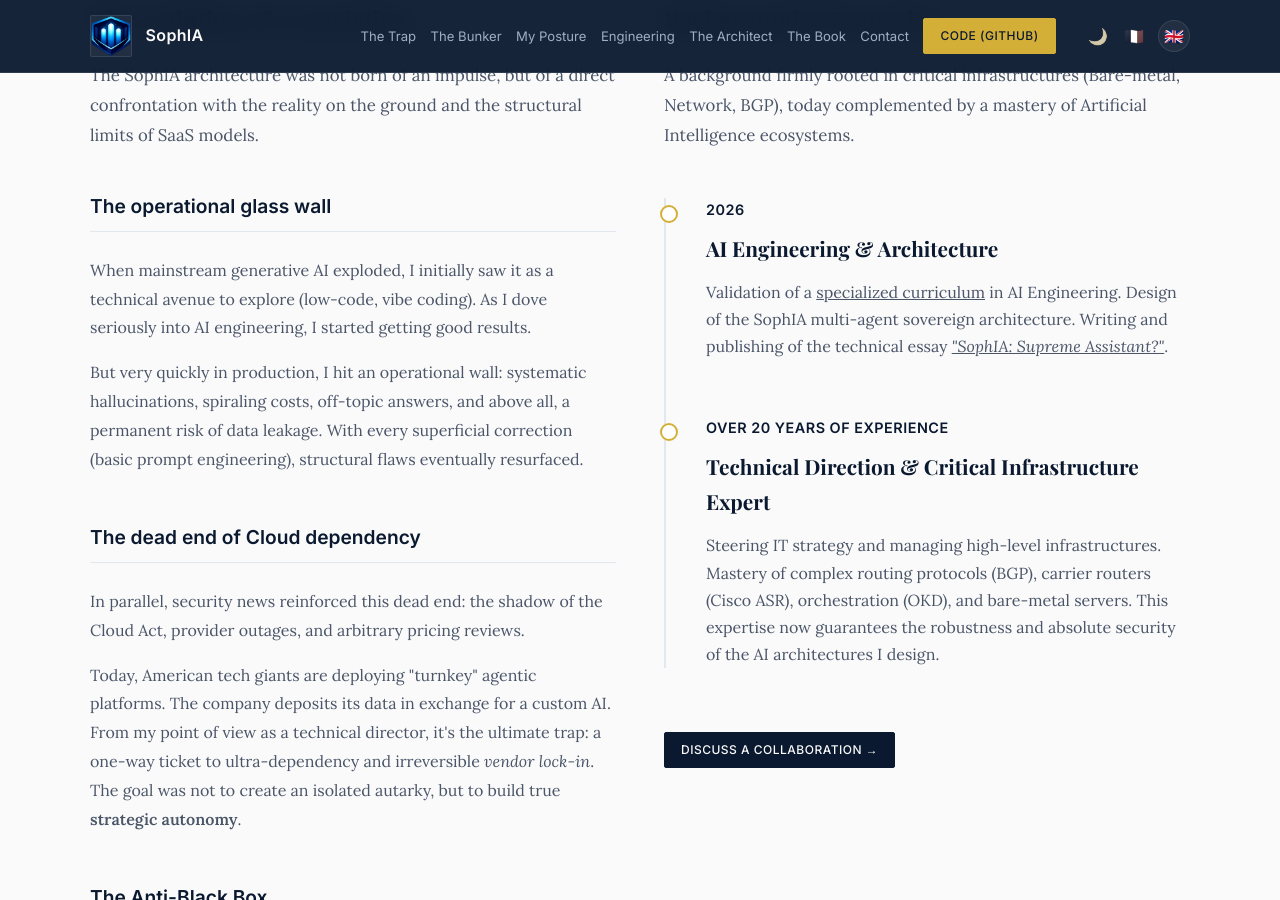
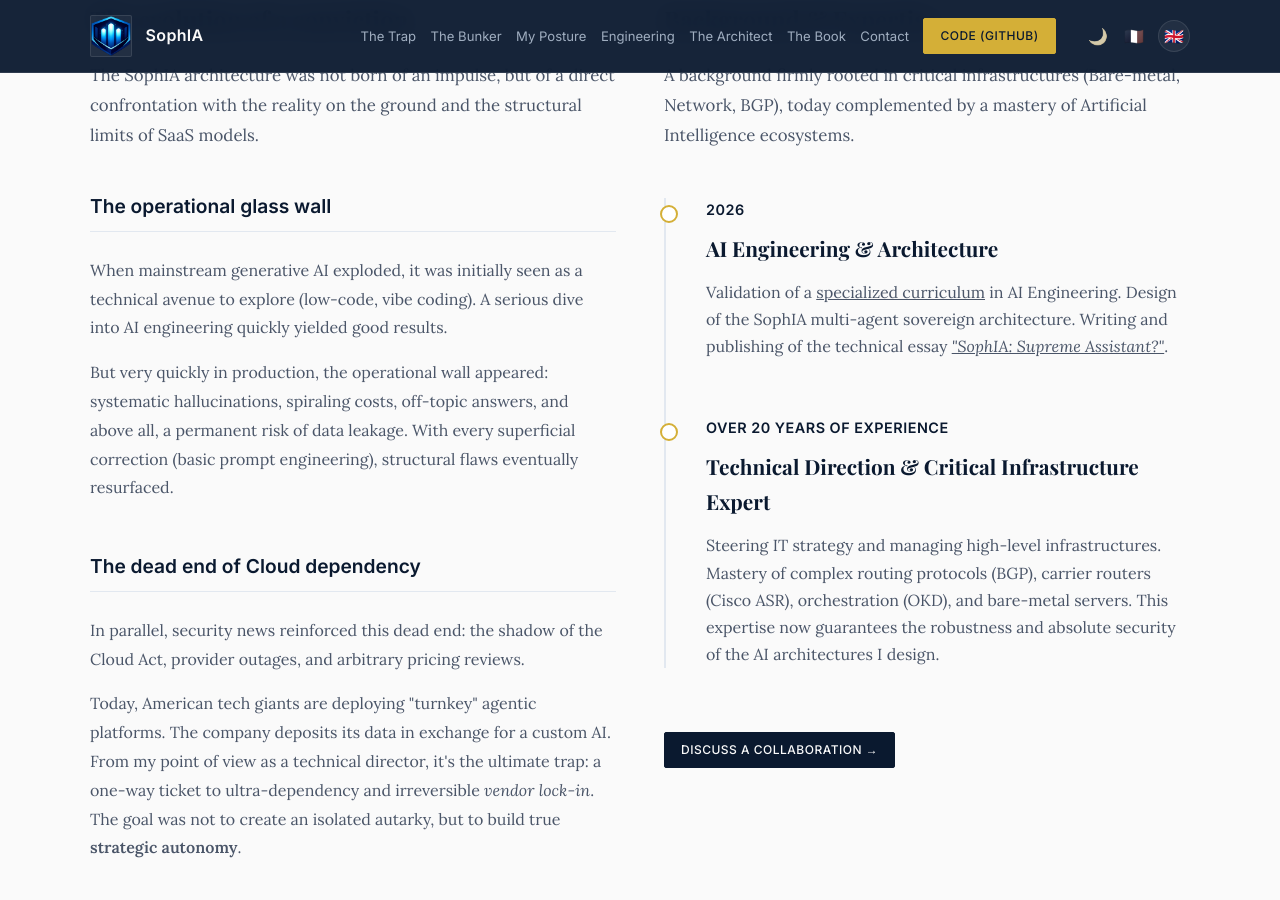
Before and after one commit to Kisai-DG-SLU/SophIA, a Jekyll site: the page built from architecte.html, in a window 1280 px wide and 900 px high, scrolled down 1426 px. Built offline with Jekyll 4.4.1, drawn with Linux system fonts in a browser that asks for light colours; some of the changed lines change nothing that is shown.

Commit message:
Reformulate act1 texts: impersonal tone instead of first person

```diff
--- a/_includes/i18n/architecte.js
+++ b/_includes/i18n/architecte.js
@@ -17,8 +17,8 @@
           storyTitle: "L'évolution d'une conviction",
           storyIntro: "L'architecture SophIA n'est pas née d'une impulsion, mais d'une confrontation directe avec la réalité du terrain et les limites structurelles des modèles SaaS.",
           act1Title: "Le mur de verre opérationnel",
-          act1Text1: "Quand l'IA générative grand public a explosé, j'y ai d'abord vu un moyen technique à explorer (low-code, vibe coding). En me plongeant sérieusement dans l'ingénierie IA, j'ai commencé à obtenir de bons résultats.",
-          act1Text2: "Mais très vite en production, je me suis heurté à un mur opérationnel : hallucinations systématiques, coûts dérapants, hors-sujets, et surtout, un risque permanent de fuite de données. À chaque correction superficielle (prompt engineering de base), les défauts structurels finissaient par rejaillir.",
+          act1Text1: "Quand l'IA générative grand public a explosé, c'était d'abord un moyen technique à explorer (low-code, vibe coding). Une plongée sérieuse dans l'ingénierie IA a rapidement donné de bons résultats.",
+          act1Text2: "Mais très vite en production, le mur opérationnel s'est dressé : hallucinations systématiques, coûts dérapants, hors-sujets, et surtout, un risque permanent de fuite de données. À chaque correction superficielle (prompt engineering de base), les défauts structurels finissaient par rejaillir.",
           act2Title: "L'impasse de la dépendance Cloud",
           act2Text1: "En parallèle, l'actualité sécuritaire m'a conforté dans cette impasse : l'ombre du Cloud Act, les dysfonctionnements des fournisseurs et les revues tarifaires arbitraires.",
           act2Text2: "Aujourd'hui, les géants américains déploient des plateformes agentiques \"clés en main\". L'entreprise y dépose ses données en échange d'une IA sur-mesure. De mon point de vue de directeur technique, c'est le piège ultime : un aller simple vers une ultra-dépendance et un <em>vendor lock-in</em> irréversible. L'objectif n'était pas de créer une autarcie isolée, mais de bâtir une véritable <strong>autonomie stratégique</strong>.",
@@ -63,8 +63,8 @@
           storyTitle: "The evolution of a conviction",
           storyIntro: "The SophIA architecture was not born of an impulse, but of a direct confrontation with the reality on the ground and the structural limits of SaaS models.",
           act1Title: "The operational glass wall",
-          act1Text1: "When mainstream generative AI exploded, I initially saw it as a technical avenue to explore (low-code, vibe coding). As I dove seriously into AI engineering, I started getting good results.",
-          act1Text2: "But very quickly in production, I hit an operational wall: systematic hallucinations, spiraling costs, off-topic answers, and above all, a permanent risk of data leakage. With every superficial correction (basic prompt engineering), structural flaws eventually resurfaced.",
+          act1Text1: "When mainstream generative AI exploded, it was initially seen as a technical avenue to explore (low-code, vibe coding). A serious dive into AI engineering quickly yielded good results.",
+          act1Text2: "But very quickly in production, the operational wall appeared: systematic hallucinations, spiraling costs, off-topic answers, and above all, a permanent risk of data leakage. With every superficial correction (basic prompt engineering), structural flaws eventually resurfaced.",
           act2Title: "The dead end of Cloud dependency",
           act2Text1: "In parallel, security news reinforced this dead end: the shadow of the Cloud Act, provider outages, and arbitrary pricing reviews.",
           act2Text2: "Today, American tech giants are deploying \"turnkey\" agentic platforms. The company deposits its data in exchange for a custom AI. From my point of view as a technical director, it's the ultimate trap: a one-way ticket to ultra-dependency and irreversible <em>vendor lock-in</em>. The goal was not to create an isolated autarky, but to build true <strong>strategic autonomy</strong>.",
--- a/architecte.html
+++ b/architecte.html
@@ -55,10 +55,10 @@
           <div class="narrative-block">
             <h3 data-i18n="arch.act1Title">Le mur de verre opérationnel</h3>
             <p class="section-intro" style="font-size: 1rem; margin-bottom: 1rem;" data-i18n="arch.act1Text1">
-              Quand l'IA générative grand public a explosé, j'y ai d'abord vu un moyen technique à explorer (low-code, vibe coding). En me plongeant sérieusement dans l'ingénierie IA, j'ai commencé à obtenir de bons résultats.
+              Quand l'IA générative grand public a explosé, c'était d'abord un moyen technique à explorer (low-code, vibe coding). Une plongée sérieuse dans l'ingénierie IA a rapidement donné de bons résultats.
             </p>
             <p class="section-intro" style="font-size: 1rem;" data-i18n="arch.act1Text2">
-              Mais très vite en production, je me suis heurté à un mur opérationnel : hallucinations systématiques, coûts dérapants, hors-sujets, et surtout, un risque permanent de fuite de données. À chaque correction superficielle (prompt engineering de base), les défauts structurels finissaient par rejaillir.
+              Mais très vite en production, le mur opérationnel s'est dressé : hallucinations systématiques, coûts dérapants, hors-sujets, et surtout, un risque permanent de fuite de données. À chaque correction superficielle (prompt engineering de base), les défauts structurels finissaient par rejaillir.
             </p>
           </div>
 
```
